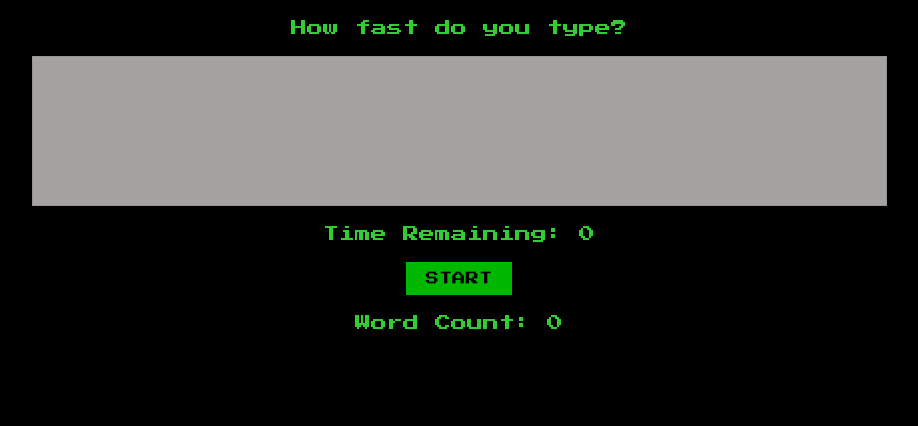
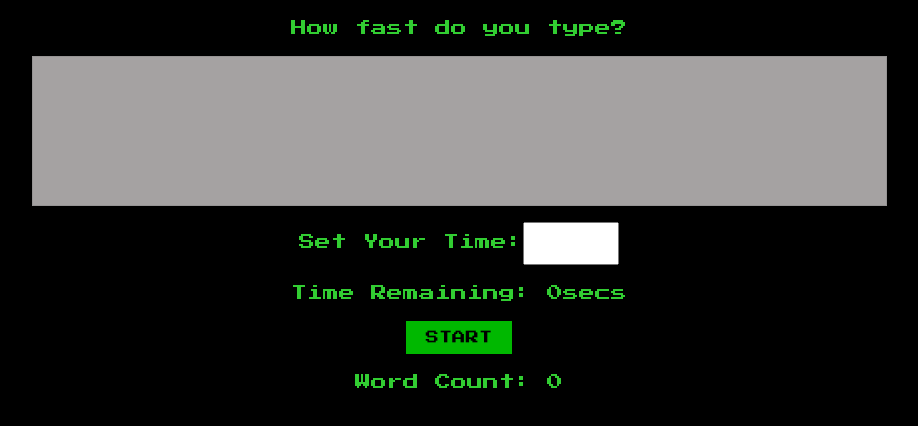
Before and after one commit to kswitch/speed-typing-game, a React (Vite) app: page / in a window 1280 px wide. Shown: the top 426 px of the page, without its empty margins (181-1099 px from the left). Built offline with nearby package versions, Linux system fonts and the light colour scheme.

Commit message:
Logic for functionality updated.

```diff
--- a/src/components/App.jsx
+++ b/src/components/App.jsx
@@ -1,18 +1,29 @@
 import React, {useState, useEffect} from 'react'
 import TypingArea from './TypingArea'
 import TimeRemaining from './TimeRemaining'
+import SetTime from './SetTime'
 import Button from './Button'
-
 
 function App() {
   const [gameStarted, setGameStarted] = useState(false)
+  const [result, setResult] = useState(false)
+  const [gameEnded, setGameEnded] = useState(false)
   const [text, setText] = useState("")
+  const [timeInput, setTimeInput] = useState('')
+  const [typeTime, setTypeTime] = useState('')
   const [time, setTime] = useState(0)
   const [wordCount, setWordCount] = useState(0)
 
   function startGame() {
+    if (timeInput < 1) {
+      return alert('Please set a time')
+    }
     setGameStarted(true)
-    setTime(20)
+    setTime(timeInput)
+    setTypeTime(timeInput)
+    setText("")
+    setWordCount(0)
+    setGameEnded(false)
   }
 
   function handleChange(e) {
@@ -22,6 +33,10 @@ function App() {
 
     setText(e.target.value)
     handleWords(e.target.value)
+  }
+
+  function handleTimeChange(e) {
+    setTimeInput(e.target.value);
   }
 
   function handleWords(words) {
@@ -36,6 +51,9 @@ function App() {
   function endGame() {
     setGameStarted(false)
     setTime(0)
+    setTimeInput('')
+    setGameEnded(true)
+    // setResult(false)
   }
 
   useEffect(() => {
@@ -45,30 +63,45 @@ function App() {
     else {
       endGame()
     }
-  },[time, gameStarted])
+  },[time])
+
+  useEffect(() => {
+    if (gameStarted) {
+      setResult(true)
+      return
+    }
+  },[gameStarted])
 
   return (
     <div className="App">
       <header className='header'>
         How fast do you type?
       </header>
+
       <TypingArea
         gameStarted={gameStarted}
         text={text}
         handleChange={handleChange}
       />
+
+      <SetTime
+        gameStarted={gameStarted}
+        handleTimeChange={handleTimeChange}
+        timeInput={timeInput}
+      />
+
       <TimeRemaining
         time={time}
       />
+
       <Button
         startGame={startGame}
         gameStarted={gameStarted}
       />
 
       <header className='header'>
-        Word Count: {wordCount}
+        <p> Word Count: {wordCount} {result && gameEnded && `words in ${typeTime} secs`} </p>
       </header>
-
     </div>
   )
 }
--- /dev/null
+++ b/src/components/SetTime.jsx
@@ -0,0 +1,18 @@
+import React from 'react'
+
+export default function SetTime(props) {
+    return (
+        <label className='time-label'>
+            Set Your Time:
+            <input
+                className='time-input'
+                type="number"
+                onChange={e => props.handleTimeChange(e)}
+                disabled={props.gameStarted}
+                value={props.timeInput}
+                min={1}
+                max={99999}
+            />
+        </label>
+    )
+}
--- a/src/components/TimeRemaining.jsx
+++ b/src/components/TimeRemaining.jsx
@@ -4,7 +4,7 @@ export default function TimeRemaining(props) {
 
     return (
       <div className="time">
-        Time Remaining: {props.time}
+        Time Remaining: {props.time}secs
       </div>
     )
 }
--- a/src/components/TypingArea.jsx
+++ b/src/components/TypingArea.jsx
@@ -1,4 +1,4 @@
-import React, {useState} from 'react'
+import React from 'react'
 
 export default function TypingArea(props) {
     return (
--- a/src/styles/index.css
+++ b/src/styles/index.css
@@ -22,6 +22,9 @@
   margin: 0 auto;
   max-width: 900px;
 }
+.header {
+  padding: 0 0.5rem;
+}
 .header, .time {
   text-align: center;
   margin-top: 1rem;
@@ -38,10 +41,23 @@
   resize: none;
   color: black;
   padding: 1rem;
+  line-height: 1rem;
 }
 .typing-area:disabled {
   cursor: not-allowed;
   background-color: #a5a2a2;
+}
+.time-label{
+  text-align: center;
+  width: 95%;
+  display: block;
+  margin: 0 auto;
+}
+.time-input {
+  outline: none;
+  font-family: 'Press Start 2P', cursive;
+  padding: 0.8rem ;
+  max-width: 6rem;
 }
 .btn {
   font-family: 'Press Start 2P', cursive;
```
